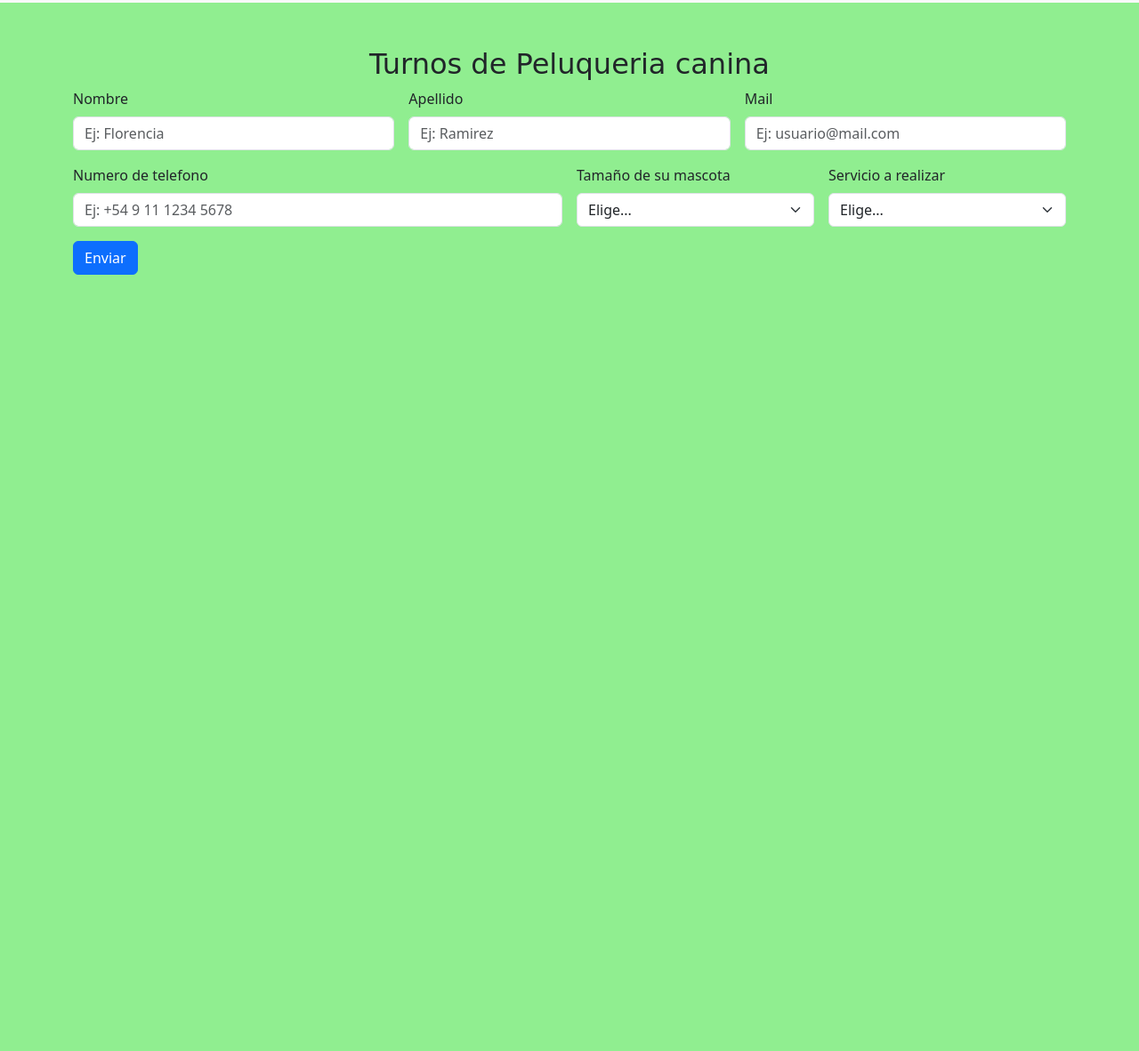
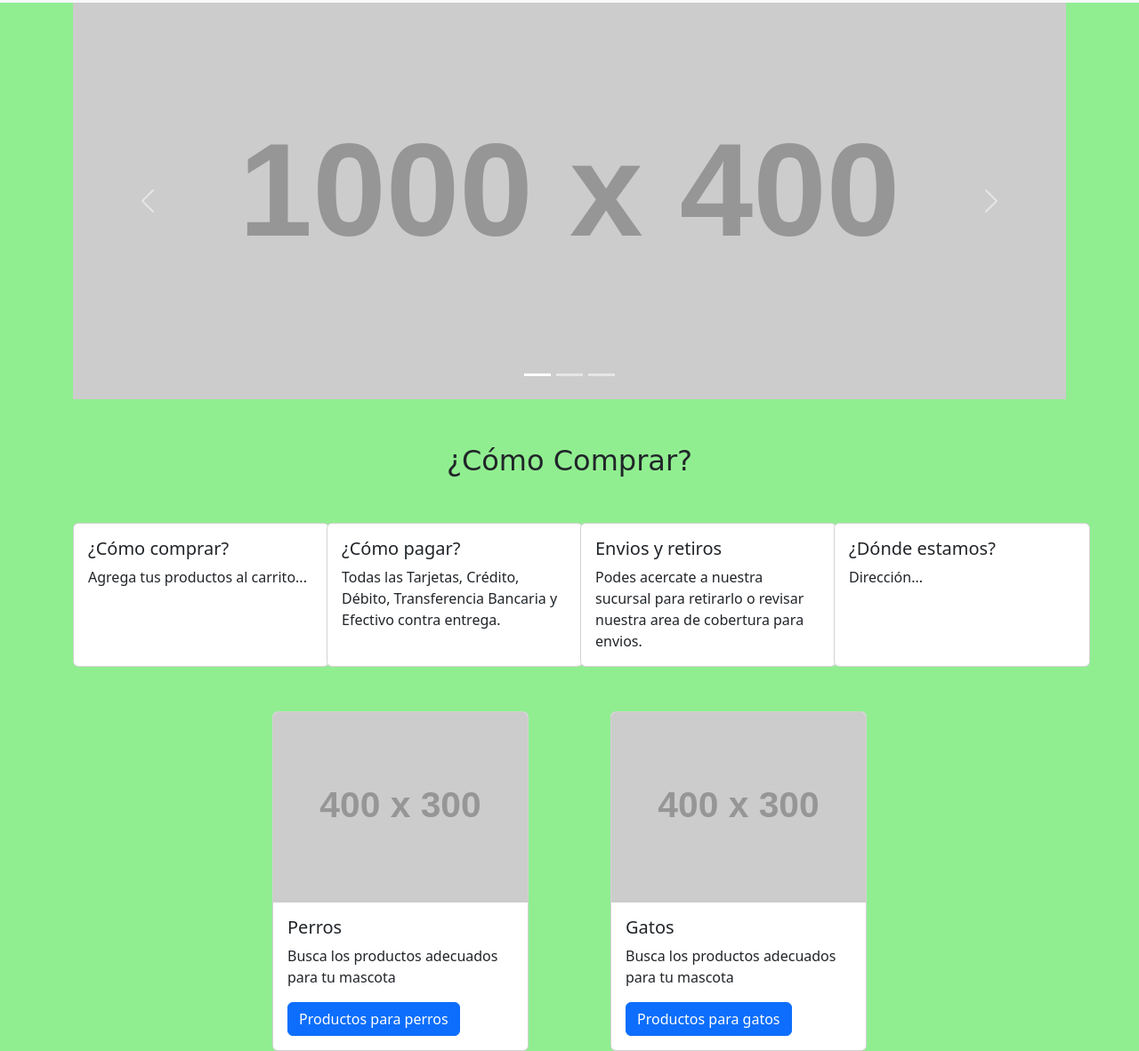
Before and after one commit to RomLu1/LaCucha, a plain HTML site: page index.html in a window 1280 px wide. Shown: the part 53-1235 px from the top of the page at 89% size. Before the commit the page ends 800 px from the top, so only its background shows below. Drawn offline with nearby package versions, Linux system fonts and the light colour scheme; placeholder pictures from the web are drawn by us; a web font is replaced by a local one.

```diff
--- a/index.html
+++ b/index.html
@@ -3,14 +3,14 @@
 
 <head>
     <meta charset="UTF-8">
-    <meta name="viewport" content="width=device-width, initial-scale=1.0">
-    <title>TurnosForm</title>
+    <meta name="viewport" content="width=, initial-scale=1.0">
+    <title>La Cucha</title>
     <link href="https://cdn.jsdelivr.net/npm/bootstrap@5.3.3/dist/css/bootstrap.min.css" rel="stylesheet"
         integrity="sha384-QWTKZyjpPEjISv5WaRU9OFeRpok6YctnYmDr5pNlyT2bRjXh0JMhjY6hW+ALEwIH" crossorigin="anonymous">
     <link rel="stylesheet" href="Ejercicio.css">
-    <link
-        href="https://fonts.googleapis.com/css2?family=Concert+One&family=Matemasie&family=Nerko+One&family=Neucha&family=Permanent+Marker&family=Titan+One&display=swap"
-        rel="stylesheet">
+   <link href="https://fonts.googleapis.com/css2?family=Concert+One&family=Matemasie&family=Nerko+One&family=Neucha&family=Permanent+Marker&family=Titan+One&display=swap" rel="stylesheet">
+
+
 
 </head>
 
@@ -43,62 +43,110 @@
     </div>
     <div class="container">
         <div>
-            <h2 class=" FontSubTitulo margen" style="text-align: center;"> Turnos de Peluqueria canina</h2>
-            <form class="row g-3 needs-validation" novalidate id="turnosForm">
-                <div class="col-md-4">
-                    <label for="nombre" class="form-label">Nombre</label>
-                    <input type="text" class="form-control" id="nombre" placeholder="Ej: Florencia"
-                        required>
-                    <div class="valid-feedback">Bien!</div>
+            <div id="carouselExampleIndicators" class="carousel slide">
+                <div class="carousel-indicators">
+                    <button type="button" data-bs-target="#carouselExampleIndicators" data-bs-slide-to="0"
+                        class="active" aria-current="true" aria-label="Slide 1"></button>
+                    <button type="button" data-bs-target="#carouselExampleIndicators" data-bs-slide-to="1"
+                        aria-label="Slide 2"></button>
+                    <button type="button" data-bs-target="#carouselExampleIndicators" data-bs-slide-to="2"
+                        aria-label="Slide 3"></button>
                 </div>
-                <div class="col-md-4">
-                    <label for="apellido" class="form-label">Apellido</label>
-                    <input type="text" class="form-control" id="apellido" placeholder="Ej: Ramirez" required>
-                    <div class="valid-feedback">Bien!</div>
+                <div class="carousel-inner">
+                    <div class="carousel-item active">
+                        <img src="https://fakeimg.pl/1000x400" class="d-block w-100" alt="...">
+                    </div>
+                    <div class="carousel-item">
+                        <img src="https://fakeimg.pl/1000x400" class="d-block w-100" alt="...">
+                    </div>
+                    <div class="carousel-item">
+                        <img src="https://fakeimg.pl/1000x400" class="d-block w-100" alt="...">
+                    </div>
                 </div>
-                <div class="col-md-4">
-                    <label for="email" class="form-label">Mail</label>
-                    <input type="email" class="form-control" id="email" placeholder="Ej: usuario@mail.com"
-                        required>
-                    <div class="invalid-feedback">Ingrese un mail valido!</div>
+                <button class="carousel-control-prev" type="button" data-bs-target="#carouselExampleIndicators"
+                    data-bs-slide="prev">
+                    <span class="carousel-control-prev-icon" aria-hidden="true"></span>
+                    <span class="visually-hidden">Previous</span>
+                </button>
+                <button class="carousel-control-next" type="button" data-bs-target="#carouselExampleIndicators"
+                    data-bs-slide="next">
+                    <span class="carousel-control-next-icon" aria-hidden="true"></span>
+                    <span class="visually-hidden">Next</span>
+                </button>
+            </div>
+        </div>
+    </div>
+
+    <div class="container">
+        <h2 class="FontSubTitulo margen" style="text-align: center;"> ¿Cómo Comprar?</h2>
+        <div class="row margen">
+            <div class="col-3">
+                <div class="card " style="width: 18rem;">
+                    <div class="card-body">
+                        <h5 class="card-title">¿Cómo comprar?</h5>
+                        <p class="card-text">Agrega tus productos al carrito...</p>
+                    </div>
                 </div>
-                <div class="col-md-6">
-                    <label for="telefono" class="form-label">Numero de telefono</label>
-                    <input type="text" class="form-control" id="telefono" placeholder="Ej: +54 9 11 1234 5678"
-                        required>
-                    <div class="invalid-feedback">Por favor ingrese un numero de celular</div>
+            </div>
+            <div class="col-3">
+                <div class="card " style="width: 18rem;">
+                    <div class="card-body">
+                        <h5 class="card-title">¿Cómo pagar?</h5>
+                        <p class="card-text">Todas las Tarjetas, Crédito, Débito, Transferencia Bancaria y Efectivo
+                            contra entrega.</p>
+                    </div>
                 </div>
-                <div class="col-md-3">
-                    <label for="Tamaño" class="form-label">Tamaño de su mascota</label>
-                    <select id="tamaño" class="form-select" required>
-                        <option selected disabled value="">Elige...</option>
-                        <option>Chico</option>
-                        <option>Mediano</option>
-                        <option>Grande</option>
-                    </select>
-                    <div class="invalid-feedback">Selecciona una opción</div>
+            </div>
+            <div class="col-3">
+                <div class="card " style="width: 18rem;">
+                    <div class="card-body">
+                        <h5 class="card-title">Envios y retiros</h5>
+                        <p class="card-text">Podes acercate a nuestra sucursal para retirarlo o revisar nuestra area de
+                            cobertura para envios.</p>
+                    </div>
                 </div>
-                <div class="col-md-3">
-                    <label for="servicio" class="form-label">Servicio a realizar</label>
-                    <select class="form-select" id="servicio" required>
-                        <option selected disabled value="">Elige...</option>
-                        <option>Baño</option>
-                        <option>Corte</option>
-                        <option>Corte y baño</option>
-                    </select>
-                    <div class="invalid-feedback">Selecciona una opción</div>
+            </div>
+            <div class="col-3">
+                <div class="card " style="width: 18rem;">
+                    <div class="card-body">
+                        <h5 class="card-title">¿Dónde estamos?</h5>
+                        <p class="card-text">Dirección...
+                        </p>
+                    </div>
                 </div>
-                <div class="col-12">
-                    <button class="btn btn-primary" type="submit">Enviar</button>
+            </div>
+
+        </div>
+    </div>
+
+    <div class="container margen">
+        <div class="row justify-content-center">
+            <div class="col-md-4 d-flex justify-content-center">
+                <div class="card" style="width: 18rem;">
+                    <img src="https://fakeimg.pl/400x300" class="card-img-top" alt="...">
+                    <div class="card-body">
+                        <h5 class="card-title">Perros</h5>
+                        <p class="card-text">Busca los productos adecuados para tu mascota</p>
+                        <a href="Productos.html" class="btn btn-primary">Productos para perros</a>
+                    </div>
                 </div>
-            </form>
+            </div>
+            <div class="col-md-4 d-flex justify-content-center">
+                <div class="card" style="width: 18rem;">
+                    <img src="https://fakeimg.pl/400x300" class="card-img-top" alt="...">
+                    <div class="card-body">
+                        <h5 class="card-title">Gatos</h5>
+                        <p class="card-text">Busca los productos adecuados para tu mascota</p>
+                        <a href="Productos.html" class="btn btn-primary">Productos para gatos</a>
+                    </div>
+                </div>
+            </div>
         </div>
     </div>
 
     <script src="https://cdn.jsdelivr.net/npm/bootstrap@5.3.3/dist/js/bootstrap.bundle.min.js"
         integrity="sha384-YvpcrYf0tY3lHB60NNkmXc5s9fDVZLESaAA55NDzOxhy9GkcIdslK1eN7N6jIeHz"
         crossorigin="anonymous"></script>
-    <script src="Script.js"></script>
 </body>
 
 </html>
```
